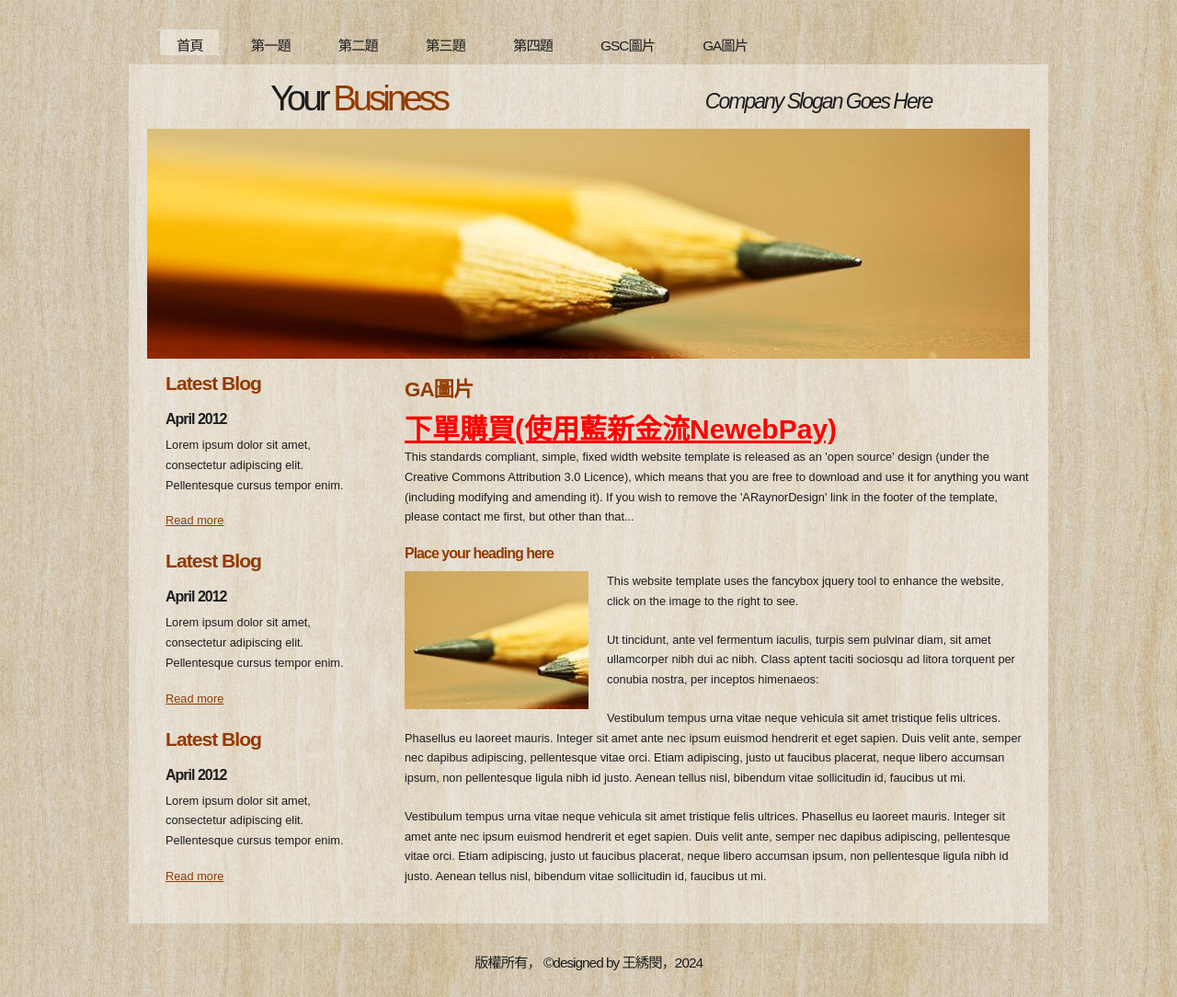
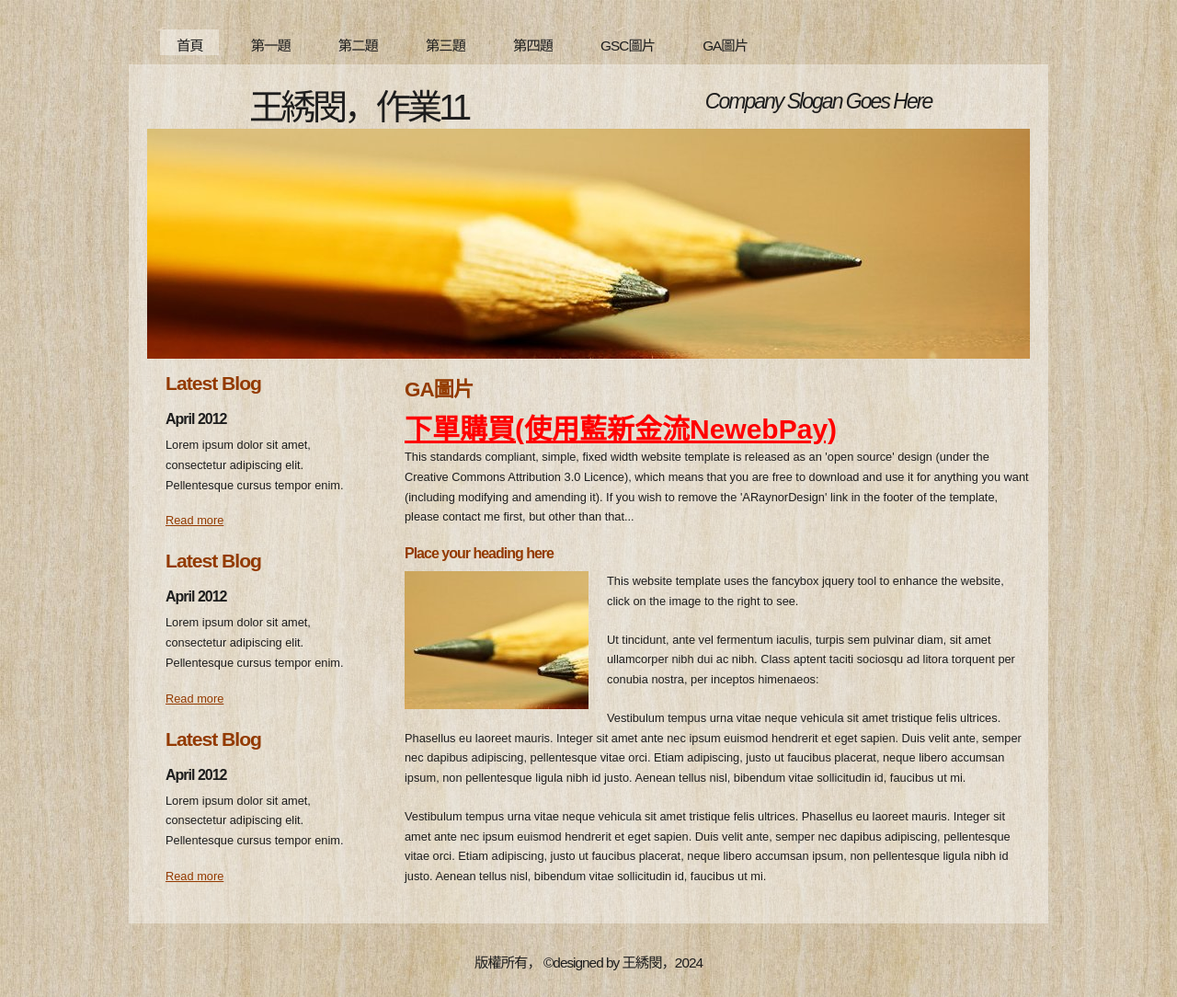
Before and after one commit to a0903876131/web2, a plain HTML site: page a6.html in a window 1280 px wide. Shown: the whole page at 92% size. Drawn offline with Linux system fonts and the light colour scheme.

Commit message:
Add files via upload

```diff
--- a/a6.html
+++ b/a6.html
@@ -54,7 +54,7 @@
 	<div id="site_content">
 	  <div id="header">
         <div id="header_name">
-          <h1>Your <span>Business</span></h1>
+          <h1>王綉閔，作業11</h1>
         </div><!--close header_name-->
         <div id="header_slogan">
 	      <h2>Company Slogan Goes Here</h2>
```
